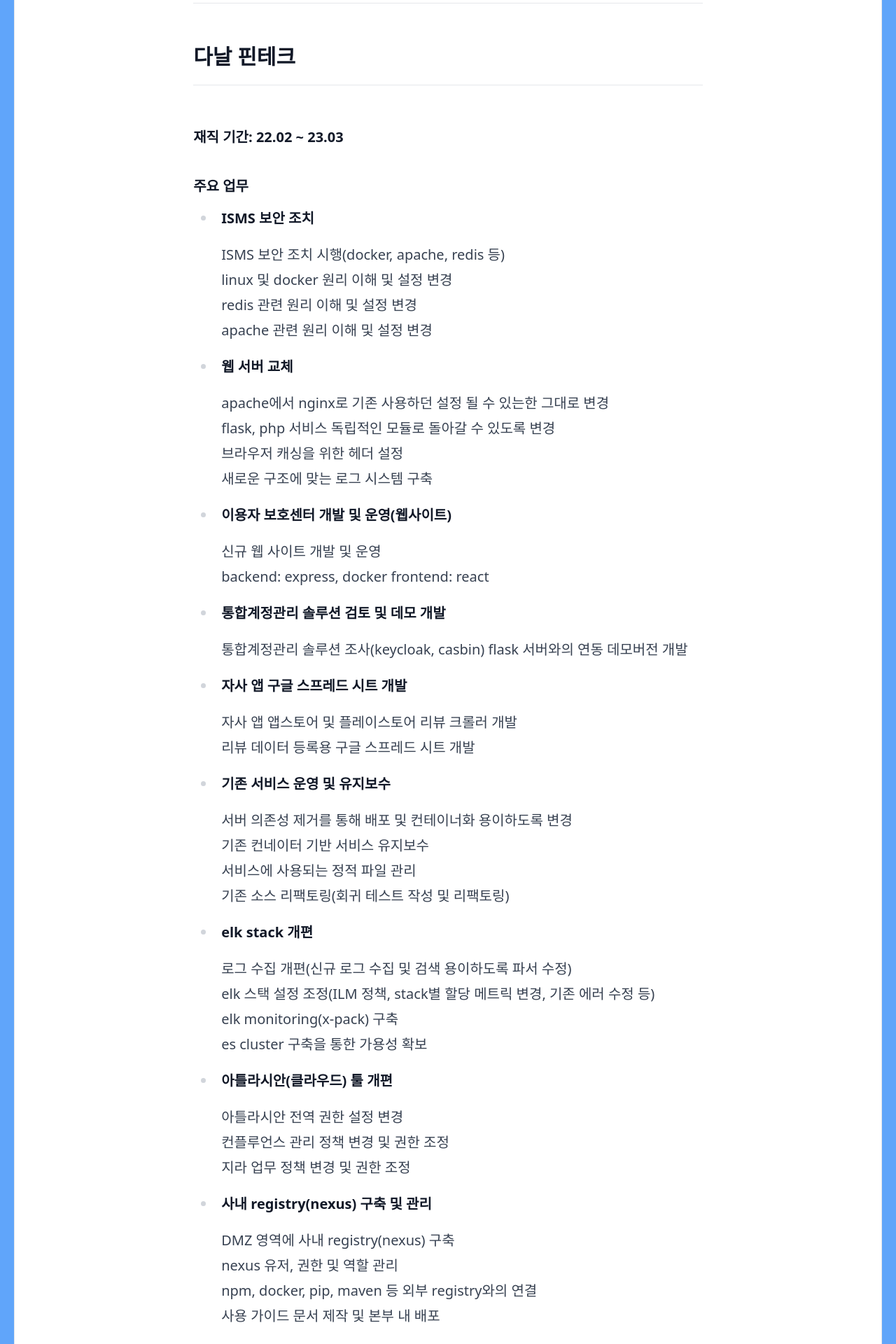
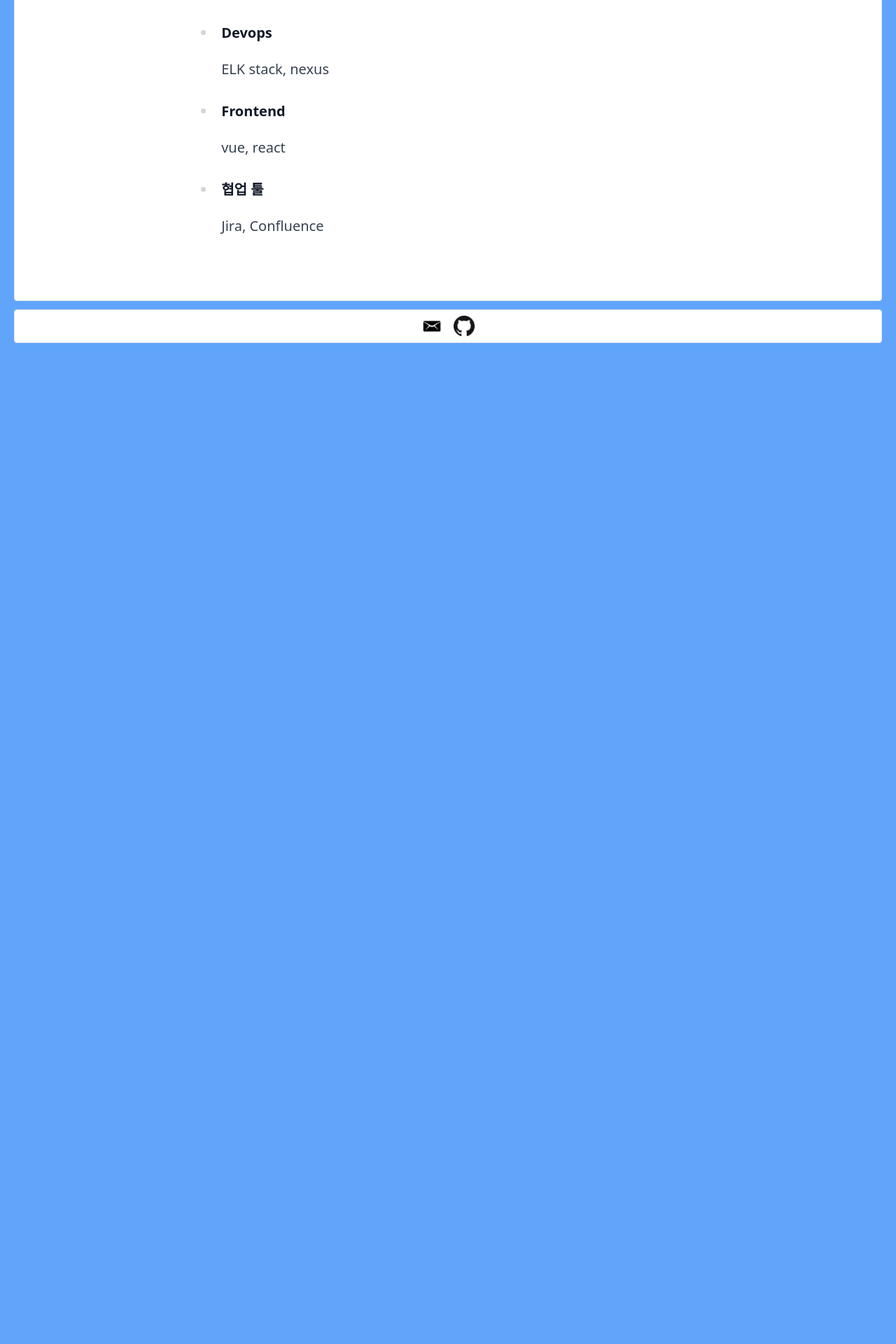
Before and after one commit to OTKRyu/OTKRyu.github.io, a Next.js app: page /about in a window 1280 px wide. Shown: the part 840-2760 px from the top of the page at 70% size. After the commit the page ends 1358 px from the top, so only its background shows below. Built offline with nearby package versions, Linux system fonts and the light colour scheme.

Commit message:
feat: remove career

```diff
--- a/pages/about.js
+++ b/pages/about.js
@@ -11,170 +11,13 @@
           <p>
             안녕하세요, 유태규입니다.
             <br></br>
-            ssafy에서 교육받은 것을 시작으로 개발자 생활을 시작했으며, 다날
-            핀테크에서 웹 개발자를 하고 있습니다.
+            ssafy에서 교육받은 것을 시작으로 개발자 생활을 시작했습니다.
             <br></br>
-            회사에서 주로 하고 있는 일은 웹과 관련된 전반적인 일로, python flask
-            서버 개발, 웹 서버(was) 설정 및 교체, 프론엔드 개발 등의 일을 하고
-            있습니다.
-            <br></br>
-            회사에서 사용하고 있는 프로그램은 apache, nginx, python, flask,
-            javascript, vue, html, css, docker등을 주로 다루고 있습니다.
+            frontend, backend, infra 등 다양한 업무를 경험하고 있습니다.
             <br></br>
             무엇이든 이해를 바탕으로 문제를 해결하려고 하는 편이며, 모르는 채로
             그냥 사용하는 것을 싫어하는 편입니다.
           </p>
-          <h2>경력</h2>
-          <hr></hr>
-          <h3>다날 핀테크</h3>
-          <hr></hr>
-          <strong>재직 기간: 22.02 ~ 23.03</strong>
-          <h4>주요 업무</h4>
-
-          <ul>
-            <li>
-              <div>
-                <strong>ISMS 보안 조치</strong>
-                <p>
-                  ISMS 보안 조치 시행(docker, apache, redis 등)
-                  <br></br>
-                  linux 및 docker 원리 이해 및 설정 변경
-                  <br></br>
-                  redis 관련 원리 이해 및 설정 변경
-                  <br></br>
-                  apache 관련 원리 이해 및 설정 변경
-                </p>
-              </div>
-            </li>
-            <li>
-              <div>
-                <strong>웹 서버 교체</strong>
-                <p>
-                  apache에서 nginx로 기존 사용하던 설정 될 수 있는한 그대로 변경
-                  <br></br>
-                  flask, php 서비스 독립적인 모듈로 돌아갈 수 있도록 변경
-                  <br></br>
-                  브라우저 캐싱을 위한 헤더 설정
-                  <br></br>
-                  새로운 구조에 맞는 로그 시스템 구축
-                </p>
-              </div>
-            </li>
-            <li>
-              <div>
-                <strong>이용자 보호센터 개발 및 운영(웹사이트)</strong>
-                <p>
-                  신규 웹 사이트 개발 및 운영
-                  <br></br>
-                  backend: express, docker frontend: react
-                </p>
-              </div>
-            </li>
-            <li>
-              <div>
-                <strong>통합계정관리 솔루션 검토 및 데모 개발</strong>
-                <p>
-                  통합계정관리 솔루션 조사(keycloak, casbin) flask 서버와의 연동
-                  데모버전 개발
-                </p>
-              </div>
-            </li>
-            <li>
-              <div>
-                <strong>자사 앱 구글 스프레드 시트 개발</strong>
-                <p>
-                  자사 앱 앱스토어 및 플레이스토어 리뷰 크롤러 개발
-                  <br></br>
-                  리뷰 데이터 등록용 구글 스프레드 시트 개발
-                </p>
-              </div>
-            </li>
-            <li>
-              <div>
-                <strong>기존 서비스 운영 및 유지보수</strong>
-                <p>
-                  서버 의존성 제거를 통해 배포 및 컨테이너화 용이하도록 변경
-                  <br></br>
-                  기존 컨네이터 기반 서비스 유지보수
-                  <br></br>
-                  서비스에 사용되는 정적 파일 관리
-                  <br></br>
-                  기존 소스 리팩토링(회귀 테스트 작성 및 리팩토링)
-                </p>
-              </div>
-            </li>
-            <li>
-              <div>
-                <strong>elk stack 개편</strong>
-                <p>
-                  로그 수집 개편(신규 로그 수집 및 검색 용이하도록 파서 수정)
-                  <br></br>
-                  elk 스택 설정 조정(ILM 정책, stack별 할당 메트릭 변경, 기존
-                  에러 수정 등)
-                  <br></br>
-                  elk monitoring(x-pack) 구축
-                  <br></br>
-                  es cluster 구축을 통한 가용성 확보
-                </p>
-              </div>
-            </li>
-            <li>
-              <div>
-                <strong>아틀라시안(클라우드) 툴 개편</strong>
-                <p>
-                  아틀라시안 전역 권한 설정 변경
-                  <br></br>
-                  컨플루언스 관리 정책 변경 및 권한 조정
-                  <br></br>
-                  지라 업무 정책 변경 및 권한 조정
-                </p>
-              </div>
-            </li>
-            <li>
-              <div>
-                <strong>사내 registry(nexus) 구축 및 관리</strong>
-                <p>
-                  DMZ 영역에 사내 registry(nexus) 구축
-                  <br></br>
-                  nexus 유저, 권한 및 역할 관리
-                  <br></br>
-                  npm, docker, pip, maven 등 외부 registry와의 연결
-                  <br></br>
-                  사용 가이드 문서 제작 및 본부 내 배포
-                </p>
-              </div>
-            </li>
-          </ul>
-          <hr></hr>
-          <h3>페이프로토콜</h3>
-          <hr></hr>
-          <strong>재직 기간: 23.04 ~ 현재</strong>
-          <h4>주요 업무</h4>
-
-          <ul>
-            <li>
-              <div>
-                <strong>사내 AWS 관리</strong>
-                <p>사내 AWS 계정 사용 현황 정리 및 문서화</p>
-              </div>
-            </li>
-            <li>
-              <div>
-                <strong>Pinpoint 모니터링 툴 도입</strong>
-                <p>
-                  Pinpoint APM 모니터링 툴 도입
-                  <br></br>
-                  개발기 연동 테스트
-                </p>
-              </div>
-            </li>
-            <li>
-              <div>
-                <strong>Cronicle을 통한 batch job 이전</strong>
-                <p>DB batch shell script 이전</p>
-              </div>
-            </li>
-          </ul>
           <h2>스택</h2>
           <hr></hr>
           <ul>
```
